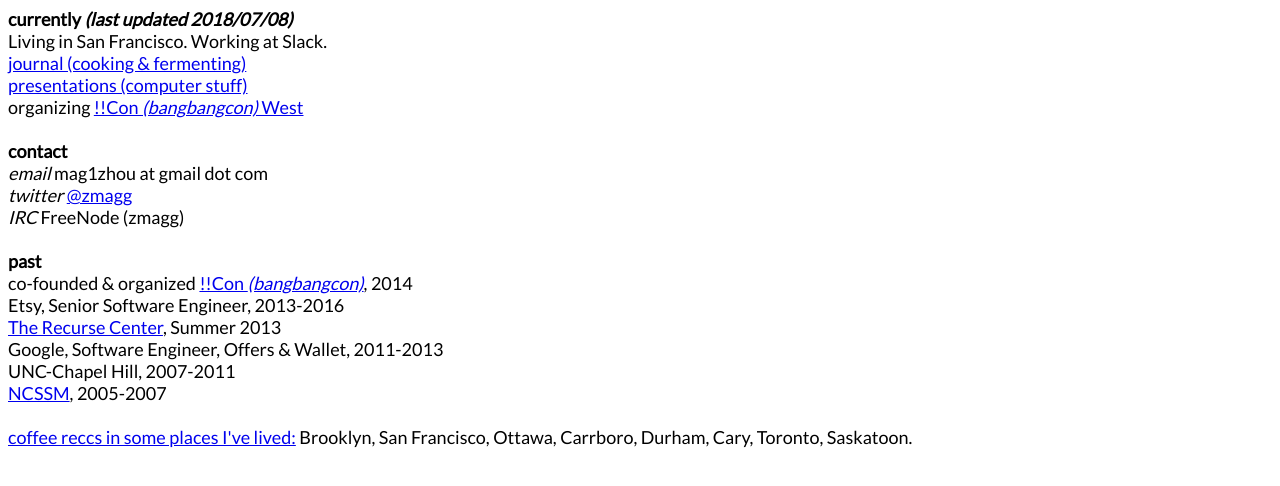
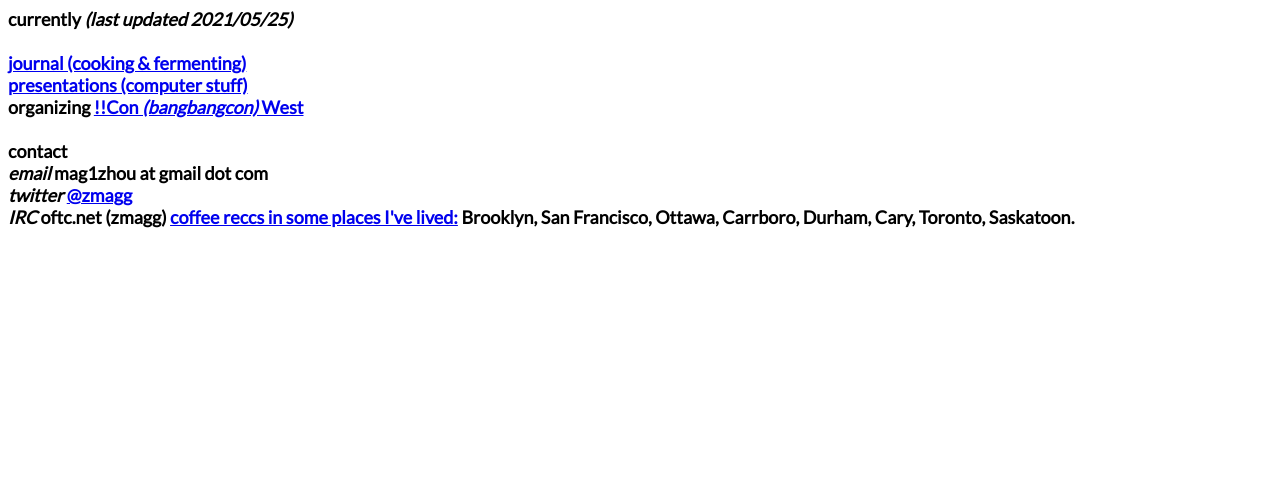
Before and after one commit to zmagg/zmagg.github.io, a plain HTML site: page index.html in a window 1280 px wide. Drawn offline with Linux system fonts and the light colour scheme.

Commit message:
Update index.html

```diff
--- a/index.html
+++ b/index.html
@@ -19,8 +19,7 @@
     </TITLE>
   </HEAD>
   <BODY>
-	  <b>currently<i> (last updated 2018/07/08)</i></b><br>
-Living in San Francisco. Working at Slack.<br>
+	  <b>currently<i> (last updated 2021/05/25)</i><br><br>
 <a href="https://mookerzhou.github.io/cooking_journal/">journal (cooking & fermenting)</a><br>
 <a href="https://speakerdeck.com/zmagg">presentations (computer stuff)</a><br>
 organizing <a href="http://www.bangbangcon.com/west">!!Con <i>(bangbangcon)</i> West</a><br><br>
@@ -28,15 +27,7 @@
 <b>contact</b><br>
 <i>email</i> mag1zhou at gmail dot com<br>
 <i>twitter</i> <a href="http://www.twitter.com/zmagg">@zmagg</a><br>
-<i>IRC</i> FreeNode (zmagg)
-
-<br><br><b>past</b><br>
-co-founded & organized <a href="http://www.bangbangcon.com">!!Con <i>(bangbangcon)</i></a>, 2014<br>
-Etsy, Senior Software Engineer, 2013-2016 <br>
-<a href="http://recurse.com">The Recurse Center</a>, Summer 2013 <br>
-Google, Software Engineer, Offers & Wallet, 2011-2013 <br>
-UNC-Chapel Hill, 2007-2011<br>
-<a href="http://www.ncssm.edu/">NCSSM</a>, 2005-2007<br><br>
+<i>IRC</i> oftc.net (zmagg)
 
 <a href="http://zmagg.com/coffee/">coffee reccs in some places I've lived:</a> Brooklyn, San Francisco, Ottawa, Carrboro, Durham, Cary, Toronto, Saskatoon.
 </BODY>
```
